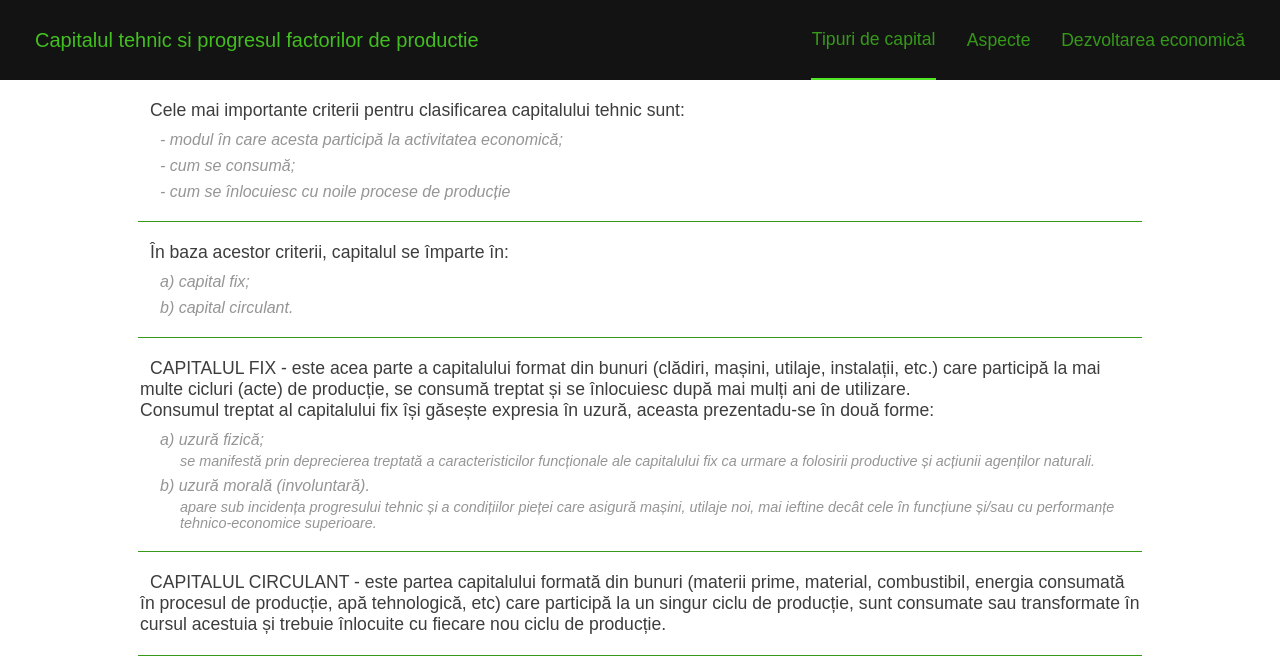
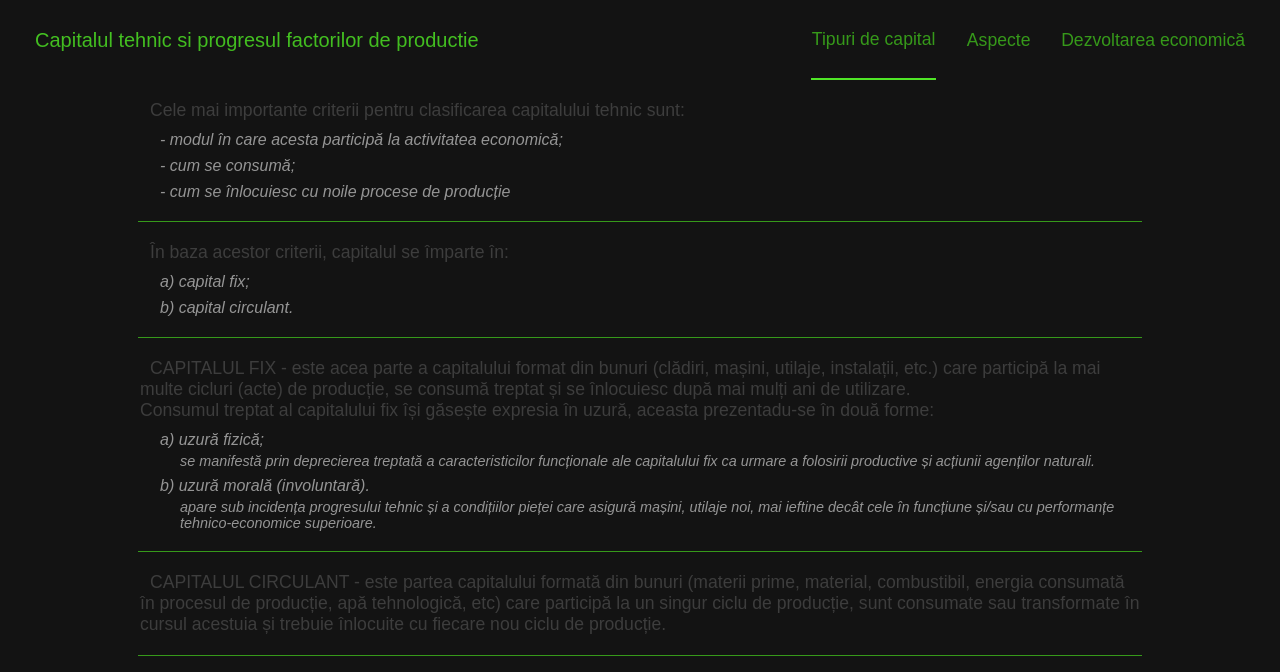
Before and after one commit to TheAncientOwl/progresul-fdp-react, a React (Create React App) app: page / in a window 1280 px wide. Shown: the top 672 px of the page. Built offline with nearby package versions, Linux system fonts and the light colour scheme.

Commit message:
changed background.

```diff
--- a/src/index.css
+++ b/src/index.css
@@ -1,5 +1,9 @@
 ::-webkit-scrollbar {
   display: none;
+}
+
+body {
+  background: #131313;
 }
 
 * {
```
